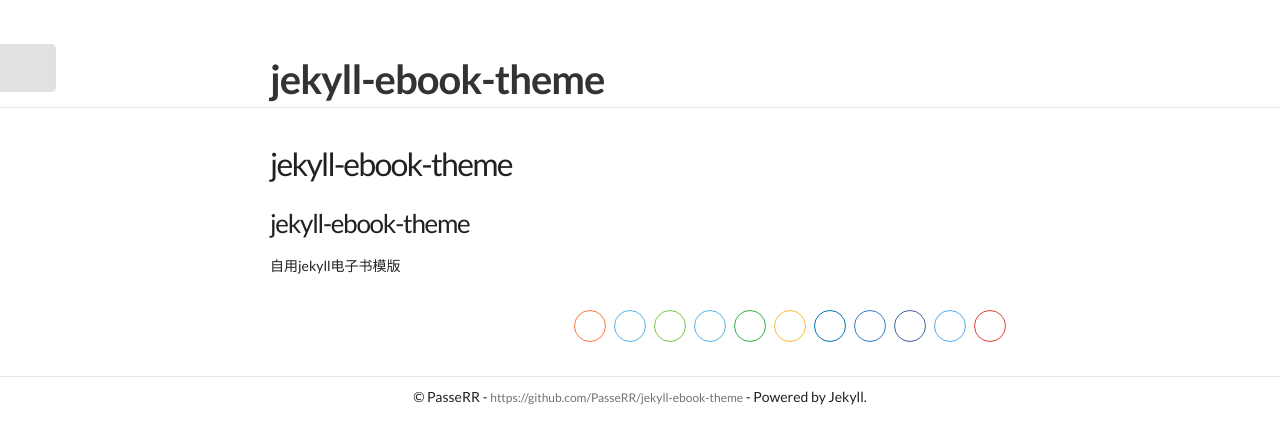
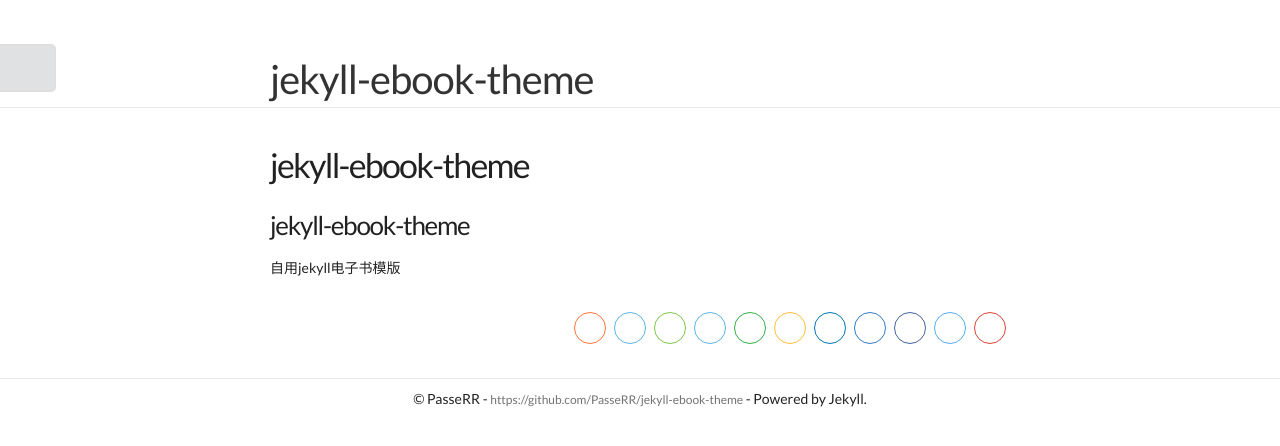
Before and after one commit to PasseRR/jekyll-ebook-theme, a Jekyll site: the page built from README.md, in a window 1280 px wide. Shown: the top 446 px of the page. Built offline with Jekyll 4.4.1, drawn with Linux system fonts in a browser that asks for light colours; some web fonts are replaced; our own code applies the rules of GitHub Pages for plain Markdown files.

Commit message:
字体调整

```diff
--- a/asserts/css/main.css
+++ b/asserts/css/main.css
@@ -74,7 +74,7 @@ a:visited {
     display: block;
     color: #333;
     font-size: 40px;
-    font-weight: bold;
+    font-weight: bolder;
     letter-spacing: -1px;
     float: left;
     line-height: 56px;
@@ -222,10 +222,10 @@ a:visited {
 }
 
 .post-header h1 {
-    font-size: 32px;
+    font-size: 34px;
     letter-spacing: -1.75px;
     line-height: 1;
-    font-weight: 300;
+    font-weight: bolder;
 }
 
 .post-header .meta {
```
